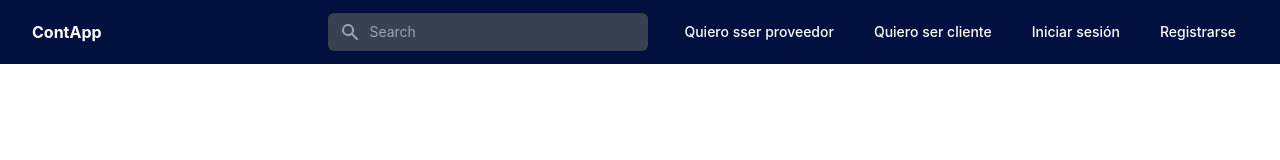
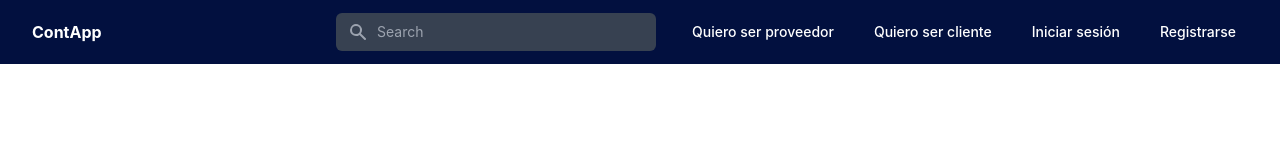
Before and after one commit to Jorge-Gil/ContApp, a React (Create React App) app: page / in a window 1280 px wide. Shown: the top 160 px of the page. Built offline with nearby package versions, Linux system fonts and the light colour scheme.

Commit message:
Header en proceso

```diff
--- a/src/Components/Header.js
+++ b/src/Components/Header.js
@@ -72,7 +72,7 @@ function Header() {
                 href="#"
                 className="text-white hover:bg-gray-700 hover:text-white px-3 py-2 rounded-md text-sm font-medium"
               >
-                Quiero sser proveedor
+                Quiero ser proveedor
               </a>
               <a
                 href="#"
```
